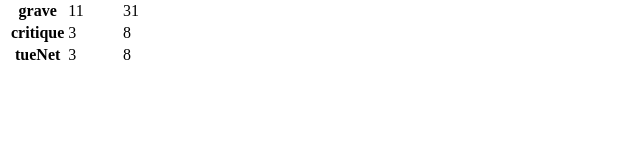
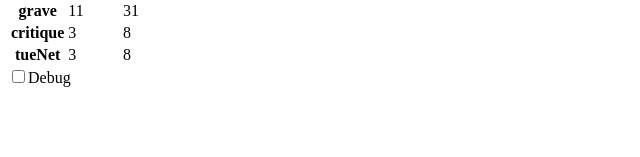
Before and after one commit to SebDelile/cdrf-wounds, a Next.js app: page / in a window 1280 px wide. Shown: the part 141-298 px from the top of the page, without its empty margins (0-640 px from the left). Built offline with nearby package versions, Linux system fonts and the light colour scheme.

Commit message:
implement debug feature

```diff
--- a/src/pages/index.tsx
+++ b/src/pages/index.tsx
@@ -8,6 +8,7 @@ import { woundTable } from '@/constants/woundTable';
 import { initialResults } from '@/constants/initialResults';
 
 export default function Home() {
+  const [isDebug, setIsDebug] = useState(false);
   const [inputs, setInputs] = useState<inputsType>({
     FOR: 0,
     armeSacree: false,
@@ -22,8 +23,8 @@ export default function Home() {
   const [outputs, setOutputs] = useState<outputsType>(initialResults);
 
   useEffect(() => {
-    setOutputs(computeResults(inputs));
-  }, [inputs]);
+    setOutputs(computeResults(inputs, isDebug));
+  }, [inputs, isDebug]);
 
   const handleToggleBoolean = (field: keyof inputsType) => {
     setInputs((state) => ({
@@ -143,6 +144,18 @@ export default function Home() {
           </tbody>
         </table>
       </main>
+      <footer>
+        <label>
+          <input
+            type="checkbox"
+            checked={isDebug}
+            onChange={() => {
+              setIsDebug((state) => !state);
+            }}
+          />
+          {'Debug'}
+        </label>
+      </footer>
     </>
   );
 }
--- a/src/utils/computeResults.ts
+++ b/src/utils/computeResults.ts
@@ -6,7 +6,11 @@ import { outputsType } from '@/types/outputsType';
 import { woundIntensityType } from '@/constants/woundIntensity';
 import { rien, tueNet, woundResultsType } from '@/constants/woundResults';
 
-export const computeResults = (inputs: inputsType): outputsType => {
+export const computeResults = (
+  inputs: inputsType,
+  isDebug: boolean
+): outputsType => {
+  const debug: string[] = [];
   const results = { ...initialResults };
   const { FOR, RES, armeSacree, armureSacree, tirImmobile, fleau, durACuire } =
     inputs;
@@ -28,6 +32,7 @@ export const computeResults = (inputs: inputsType): outputsType => {
       ? tueNet
       : readWoundTable(d1, getIntensity(d1));
     results[result]++;
+    debug.push(`${d1}-${d1} : ${result}`);
 
     // handle non-doubles (each is counted twice, ie 1-5 & 5-1)
     dice
@@ -35,8 +40,13 @@ export const computeResults = (inputs: inputsType): outputsType => {
       .forEach((d2) => {
         const result = readWoundTable(d2, getIntensity(d1));
         results[result] += 2;
+        debug.push(`${d1}-${d2} : ${result}`);
+        debug.push(`${d2}-${d1} : ${result}`);
       });
   });
+  if (isDebug) {
+    console.log(debug.sort());
+  }
   return results;
 };
 
```
